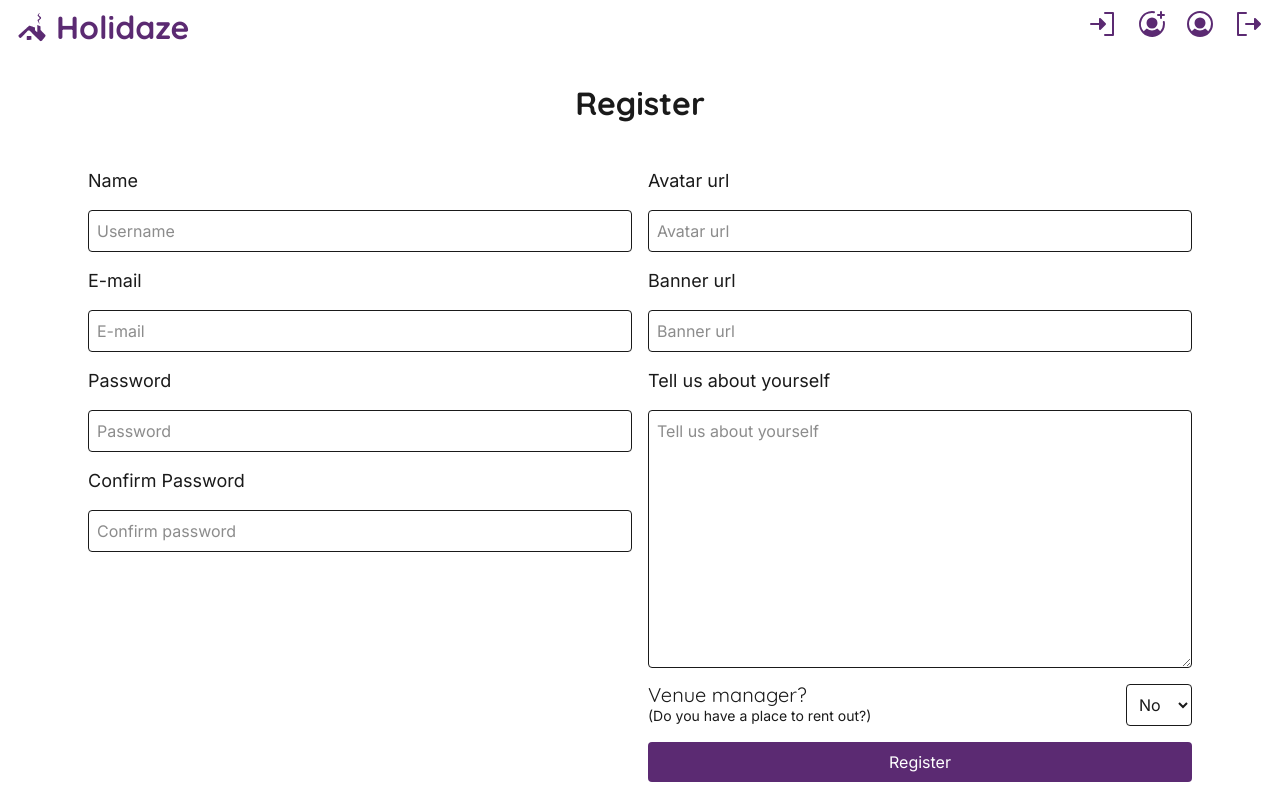
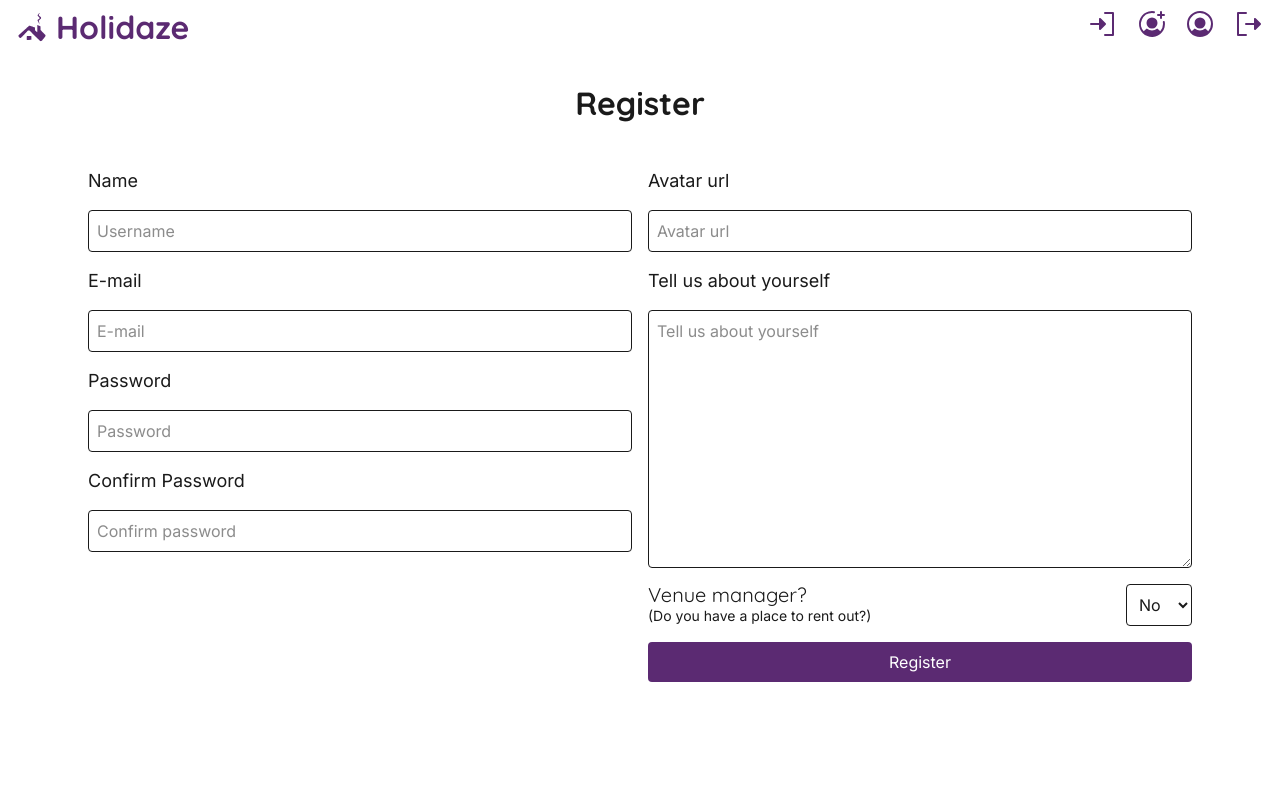
Before and after one commit to KjetilHHauger/kjetil_h_hauger_booking, a React (Vite) app: page /register in a window 1280 px wide. Shown: the top 800 px of the page. Built offline with nearby package versions, Linux system fonts and the light colour scheme.

Commit message:
FIX: Removed banner

```diff
--- a/src/pages/Register.jsx
+++ b/src/pages/Register.jsx
@@ -15,7 +15,6 @@ export default function RegisterForm() {
     password: "",
     confirmPassword: "",
     avatar: "",
-    banner: "",
     bio: "",
     venueManager: "No",
   });
@@ -128,18 +127,6 @@ export default function RegisterForm() {
             onChange={handleChange}
             className="border p-2 rounded"
           />
-          <label htmlFor="banner" className="text-body-md">
-            Banner url
-          </label>
-          <input
-            name="banner"
-            type="url"
-            placeholder="Banner url"
-            value={formData.banner}
-            alt="Profile banner"
-            onChange={handleChange}
-            className="border p-2 rounded"
-          />
           <label htmlFor="bio" className="text-body-md">
             Tell us about yourself
           </label>
```
